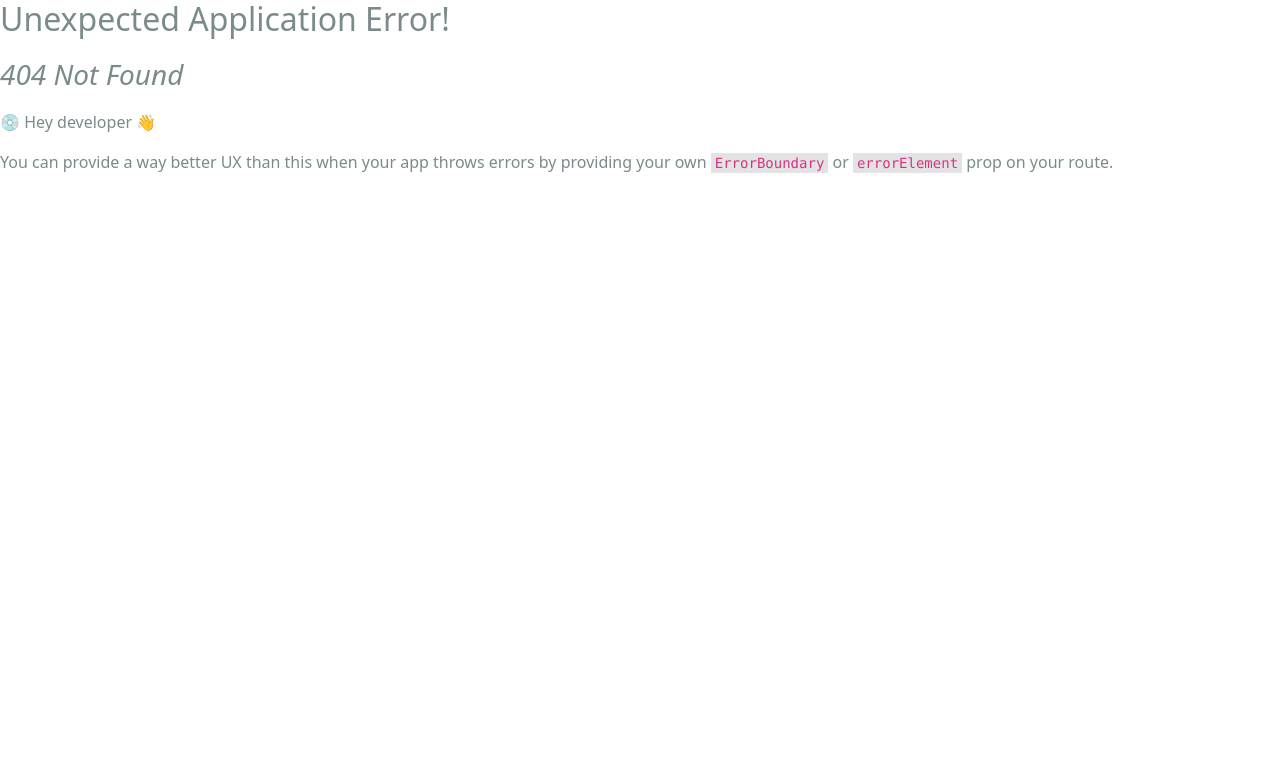
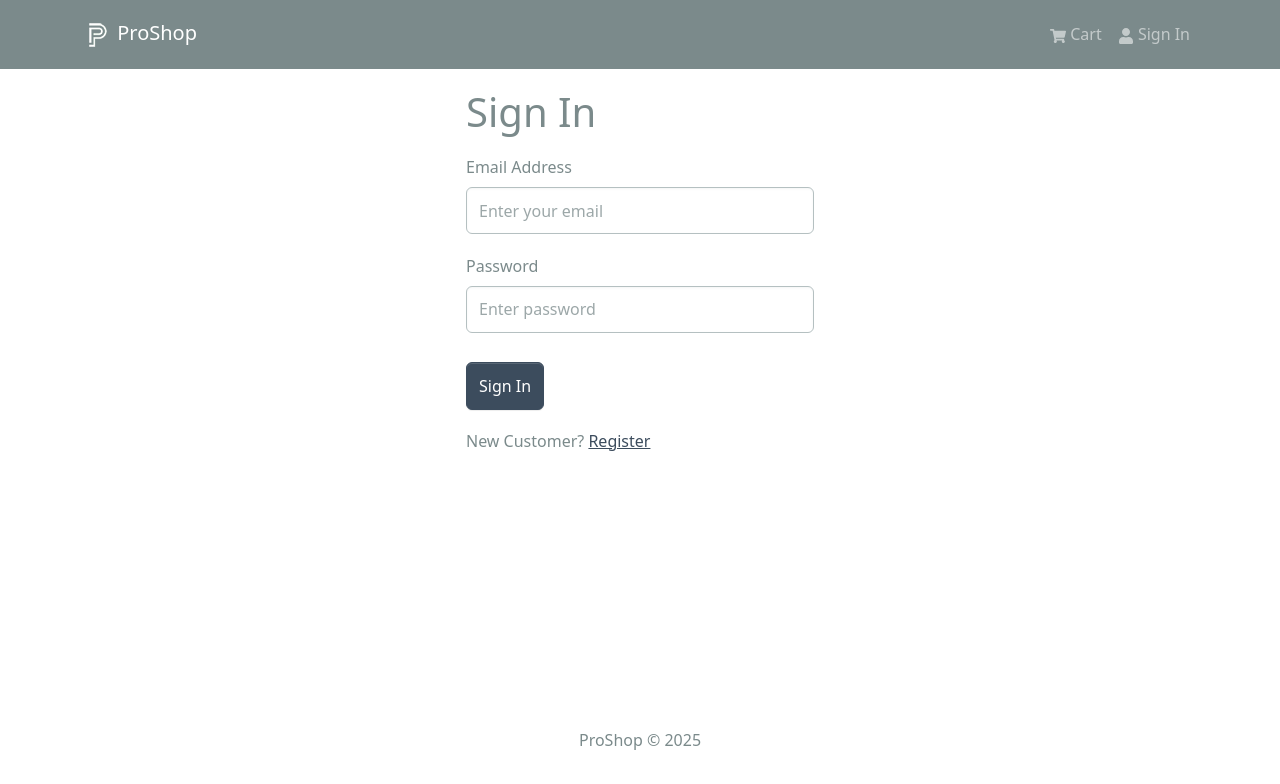
Before and after one commit to siddhu4508/proshop-demo, a React (Create React App) app in the folder frontend/: page /login in a window 1280 px wide. Before the commit this address had no page. Shown: the top 784 px of the page. Built offline with nearby package versions, Linux system fonts and the light colour scheme.

Commit message:
frontend | login | logout

```diff
--- a/frontend/package.json
+++ b/frontend/package.json
@@ -19,6 +19,7 @@
     "react-router-bootstrap": "^0.26.3",
     "react-router-dom": "^7.4.1",
     "react-scripts": "5.0.1",
+    "react-toastify": "^11.0.5",
     "web-vitals": "^2.1.4"
   },
   "scripts": {
--- a/frontend/src/App.js
+++ b/frontend/src/App.js
@@ -1,8 +1,17 @@
-import React from 'react';
-import { Container } from 'react-bootstrap';
-import { Outlet } from 'react-router-dom';
+// App.js
+import React from "react";
+import { Container } from "react-bootstrap";
+import { Routes, Route } from "react-router-dom";
+import { ToastContainer } from "react-toastify";
+import "react-toastify/dist/ReactToastify.css";
+
 import Header from "./components/Header";
 import Footer from "./components/Footer";
+
+import HomeScreen from "./screens/HomeScreen";
+import ProductScreen from "./screens/ProductScreen";
+import CartScreen from "./screens/CartScreen";
+import LoginScreen from "./screens/LoginScreen";
 
 const App = () => {
   return (
@@ -10,10 +19,16 @@ const App = () => {
       <Header />
       <main className="py-3">
         <Container>
-          <Outlet />
+          <Routes>
+            <Route path="/" element={<HomeScreen />} />
+            <Route path="/product/:id" element={<ProductScreen />} />
+            <Route path="/cart" element={<CartScreen />} />
+            <Route path="/login" element={<LoginScreen />} />
+          </Routes>
         </Container>
-     </main>
-     <Footer />
+      </main>
+      <Footer />
+      <ToastContainer />
     </>
   );
 };
--- /dev/null
+++ b/frontend/src/components/FormConatiner.jsx
@@ -0,0 +1,18 @@
+import React from 'react';
+import { Container, Row, Col } from 'react-bootstrap';
+
+const FormConatiner = ({children}) => {
+  return (
+    <Container>
+        <Row className='justify-content-md-center'>
+            <Col xs={12} md={6} lg={4}>
+                <div className='form-container'>
+                     {children}
+                </div>
+            </Col>
+        </Row>
+    </Container>
+  )
+}
+
+export default FormConatiner
--- a/frontend/src/components/Header.jsx
+++ b/frontend/src/components/Header.jsx
@@ -1,42 +1,72 @@
-import React from 'react'
-import { Badge, Navbar, Nav, Container } from 'react-bootstrap';
-import { FaShoppingCart, FaUser} from 'react-icons/fa';
-import { useSelector } from 'react-redux';
-import logo from '../assets/logo.png';
+import React from "react";
+import { useNavigate, Link } from "react-router-dom";
+import { Badge, Navbar, Nav, Container, NavDropdown } from "react-bootstrap";
+import { FaShoppingCart, FaUser } from "react-icons/fa";
+import { useSelector, useDispatch } from "react-redux";
+import { useLogoutMutation } from "../slices/usersApiSlice";
+import { logout } from "../slices/authSlice";
+import logo from "../assets/logo.png";
 
 export const Header = () => {
+  const dispatch = useDispatch();
+  const navigate = useNavigate();
 
   const { cartItems } = useSelector((state) => state.cart);
-    console.log(cartItems);
+  const { userInfo } = useSelector((state) => state.auth);
+
+  const [logoutApiCall] = useLogoutMutation();
+
+  const logoutHandler = async () => {
+    try {
+      await logoutApiCall().unwrap();
+      dispatch(logout());
+      navigate("/login");
+    } catch (error) {
+      console.error("Logout failed", error);
+    }
+  };
 
   return (
     <header>
-        <Navbar bg="dark" variant='dark' expand="md" collapseOnSelect>
+      <Navbar bg="dark" variant="dark" expand="md" collapseOnSelect>
         <Container>
-                <Navbar.Brand href="/">
-                <img src={logo} alt="ProShop" />
-                ProShop</Navbar.Brand>
+          <Navbar.Brand as={Link} to="/">
+            <img src={logo} alt="ProShop" style={{ height: "30px" }} /> ProShop
+          </Navbar.Brand>
+
           <Navbar.Toggle aria-controls="basic-navbar-nav" />
+
           <Navbar.Collapse id="basic-navbar-nav">
             <Nav className="ms-auto">
-                        <Nav.Link href="/cart"><FaShoppingCart /> Cart
-                        {
-                            cartItems.length > 0 && (
-                            <Badge pill bg="success" style={{ marginLeft: '5px' }}>
+              <Nav.Link as={Link} to="/cart">
+                <FaShoppingCart /> Cart
+                {cartItems.length > 0 && (
+                  <Badge pill bg="success" style={{ marginLeft: "5px" }}>
                     {cartItems.reduce((acc, item) => acc + Number(item.qty), 0)}
                   </Badge>
-                            )
-                        }
+                )}
               </Nav.Link>
-                        <Nav.Link href="/login"><FaUser /> Sign In</Nav.Link>
 
+              {userInfo ? (
+                <NavDropdown title={userInfo.name} id="username">
+                  <NavDropdown.Item as={Link} to="/profile">
+                    Profile
+                  </NavDropdown.Item>
+                  <NavDropdown.Item onClick={logoutHandler}>
+                    Logout
+                  </NavDropdown.Item>
+                </NavDropdown>
+              ) : (
+                <Nav.Link as={Link} to="/login">
+                  <FaUser /> Sign In
+                </Nav.Link>
+              )}
             </Nav>
           </Navbar.Collapse>
         </Container>
       </Navbar>
     </header>
-
-  )
-}
+  );
+};
 
 export default Header;
--- a/frontend/src/index.js
+++ b/frontend/src/index.js
@@ -1,43 +1,26 @@
-import React from 'react';
-import ReactDOM from 'react-dom/client';
-import {
-  createBrowserRouter,
-  createRoutesFromElements,
-  Route,
-  RouterProvider
-}
-from 'react-router-dom';
-import { Provider } from 'react-redux';
-import store from './store';
-import './assets/styles/bootstrap.custom.css';
-import './assets/styles/index.css';
-// import 'bootstrap/dist/css/bootstrap.min.css';
-import App from './App';
-import reportWebVitals from './reportWebVitals';
-import HomeScreen from './screens/HomeScreen';
-import ProductScreen from './screens/ProductScreen';
-import CartScreen from './screens/CartScreen';
+// index.js
+import React from "react";
+import ReactDOM from "react-dom/client";
+import { BrowserRouter } from "react-router-dom";
+import { Provider } from "react-redux";
+import store from "./store";
 
-const router = createBrowserRouter(
-  createRoutesFromElements(
-    <Route path="/" element={<App />} >
-    <Route index={true} path="/" element = {<HomeScreen />} />
-    <Route  path="/product/:id" element = {<ProductScreen />} />
-    <Route path="/cart" element = {<CartScreen />} />
-    </Route>
-  )
-);
+import "./assets/styles/bootstrap.custom.css";
+import "./assets/styles/index.css";
 
+import App from "./App";
+import reportWebVitals from "./reportWebVitals";
 
-const root = ReactDOM.createRoot(document.getElementById('root'));
+const root = ReactDOM.createRoot(document.getElementById("root"));
+
 root.render(
   <React.StrictMode>
     <Provider store={store}>
-    <RouterProvider router={router} />
+      <BrowserRouter>
+        <App />
+      </BrowserRouter>
     </Provider>
-      </React.StrictMode>
-
+  </React.StrictMode>
 );
 
-
 reportWebVitals();
--- a/frontend/src/screens/HomeScreen.jsx
+++ b/frontend/src/screens/HomeScreen.jsx
@@ -29,4 +29,4 @@ const HomeScreen = () => {
   )
 }
 
-export default HomeScreen
+export default HomeScreen;
--- /dev/null
+++ b/frontend/src/screens/LoginScreen.jsx
@@ -0,0 +1,80 @@
+import React from "react";
+import { useState, useEffect } from "react";
+import { Link, useLocation, useNavigate } from "react-router-dom";
+import { Form, Button, Row, Col } from "react-bootstrap";
+import { useDispatch, useSelector } from "react-redux";
+import FormContainer from "../components/FormConatiner";
+import Loader from "../components/Loader";
+import { useLoginMutation } from "../slices/usersApiSlice";
+import {  setCredentials } from "../slices/authSlice";
+import { toast } from "react-toastify";
+
+const LoginScreen = () => {
+  const [email, setEmail] = useState("");
+  const [password, setPassword] = useState("");
+
+  const dispatch = useDispatch();
+  const navigate = useNavigate();
+
+  const [login, { isLoading }] = useLoginMutation();
+  const { userInfo } = useSelector((state) => state.auth);
+
+  const { search } = useLocation();
+  const sp = new URLSearchParams(search);
+  const redirect = sp.get("redirect") || "/";
+
+  useEffect(() => {
+    if (userInfo) {
+      navigate(redirect);
+    }
+  }, [redirect, userInfo, navigate]);
+
+  const submitHandler = async (e) => {
+    e.preventDefault();
+    try {
+      const res = await login({ email, password }).unwrap();
+      dispatch(setCredentials({ ...res }));
+      navigate(redirect);
+    } catch (err) {
+      toast.error(err?.data?.message || err.error);
+    }
+  };
+
+  return (
+    <FormContainer>
+      <h1>Sign In</h1>
+      <Form onSubmit={submitHandler}>
+        <Form.Group controlId="email" className="my-3">
+          <Form.Label>Email Address</Form.Label>
+          <Form.Control
+            type="email"
+            placeholder="Enter your email"
+            value={email}
+            onChange={(e) => setEmail(e.target.value)}
+          ></Form.Control>
+        </Form.Group>
+
+        <Form.Group controlId="password" className="my-3">
+          <Form.Label>Password</Form.Label>
+          <Form.Control
+            type="password"
+            placeholder="Enter password"
+            value={password}
+            onChange={(e) => setPassword(e.target.value)}
+          ></Form.Control>
+        </Form.Group>
+        <Button type="submit" variant="primary" className="mt-2" disabled={isLoading}>
+          Sign In
+        </Button>
+        {isLoading && <Loader />}
+      </Form>
+      <Row className="py-3">
+        <Col>
+          New Customer? <Link to={ redirect ? `/register?redirect=${redirect}`: '/register'}>Register</Link>
+        </Col>
+      </Row>
+    </FormContainer>
+  );
+};
+
+export default LoginScreen;
--- /dev/null
+++ b/frontend/src/slices/authSlice.js
@@ -0,0 +1,28 @@
+import { createSlice } from '@reduxjs/toolkit';
+
+const initialState = {
+    userInfo: localStorage.getItem('userInfo')
+        ? JSON.parse(localStorage.getItem('userInfo'))
+        : null,
+};
+
+
+const authSlice = createSlice({
+    name: 'auth',
+    initialState,
+    reducers: {
+        setCredentials: (state, action) => {
+            state.userInfo = action.payload;
+            localStorage.setItem('userInfo', JSON.stringify(action.payload));
+        },
+        logout: (state, action) => {
+            state.userInfo = null;
+            localStorage.removeItem('userInfo');
+        }
+    },
+
+});
+
+export const { setCredentials, logout } = authSlice.actions;
+
+export default authSlice.reducer;
--- /dev/null
+++ b/frontend/src/slices/usersApiSlice.js
@@ -0,0 +1,22 @@
+import { USERS_URL } from "../constants";
+import { apiSlice } from "./apiSlice";
+
+export const usersApiSlice = apiSlice.injectEndpoints({
+    endpoints: (builder) => ({
+        login: builder.mutation({
+            query: (data) => ({
+        url: `${USERS_URL}/auth`,
+                method: 'POST',
+                body: data,
+            }),
+        }),
+        logout: builder.mutation({
+            query: () => ({
+                url: `${USERS_URL}/logout`,
+                method: 'POST',
+            })
+        })
+    })
+});
+
+export const { useLoginMutation, useLogoutMutation } = usersApiSlice;
--- a/frontend/src/store.js
+++ b/frontend/src/store.js
@@ -1,12 +1,14 @@
 import { configureStore } from '@reduxjs/toolkit';
 import { apiSlice } from './slices/apiSlice';
 import cartSliceReducer from './slices/cartSlice';
+import authSliceReducer from './slices/authSlice';
 
 const store = configureStore({
     reducer: {
         [apiSlice.reducerPath]:
         apiSlice.reducer,
         cart: cartSliceReducer,
+        auth: authSliceReducer,
     },
     middleware: (getDefaultMiddleware) =>
     getDefaultMiddleware().concat(apiSlice.middleware),
```
Also changed, not shown: 1 other file (tests, documents, lock files or other folders). Lines whose indentation alone changed are shown as unchanged.
